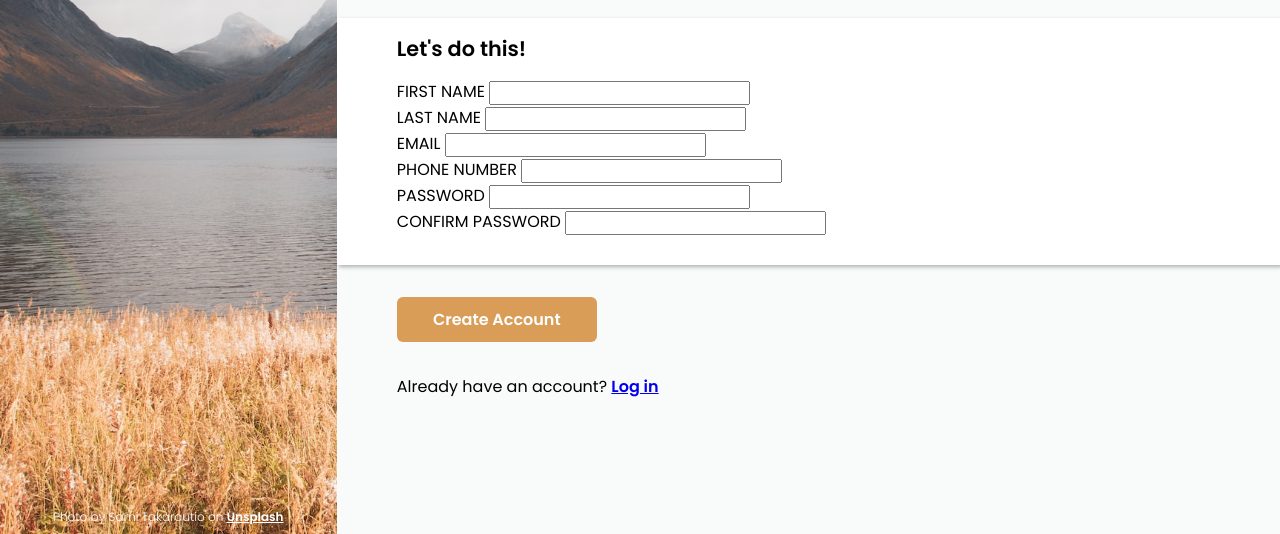
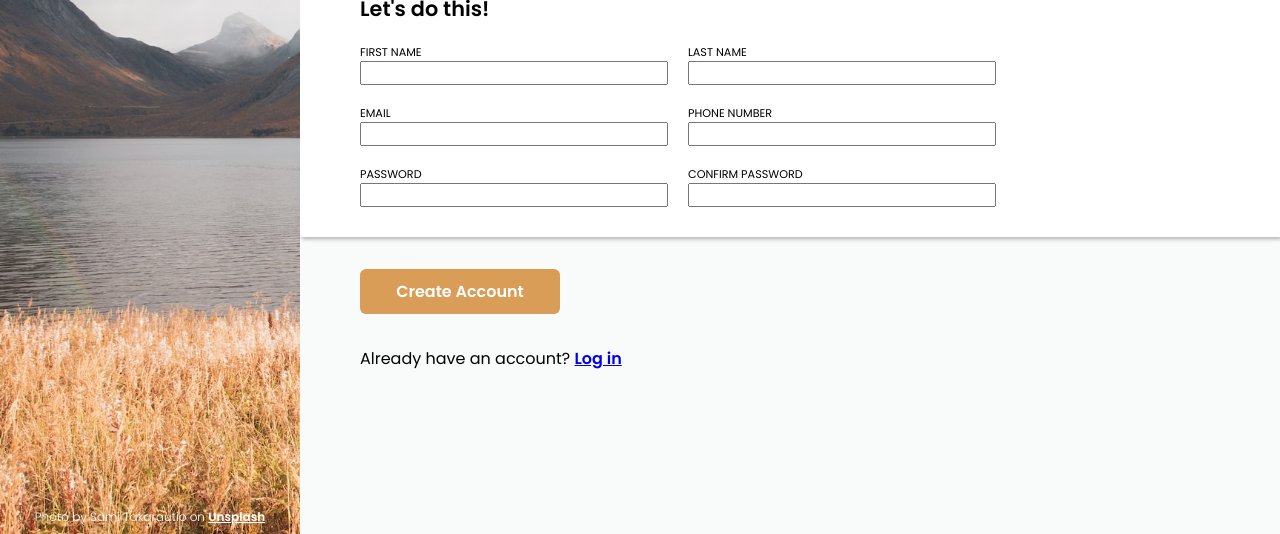
Before and after one commit to bernardo-mcosta/sing-up-form, a plain HTML site: page index.html in a window 1280 px wide. Shown: the part 266-800 px from the top of the page. Drawn offline with Linux system fonts and the light colour scheme.

Commit message:
Create form styling

```diff
--- a/index.html
+++ b/index.html
@@ -35,29 +35,29 @@
         <p>Let's do this!</p>
         <div class="form-row">
           <label for="first-name">FIRST NAME</label>
-          <input type="text" name="first-name" id="first-name">
+          <input required type="text" name="first-name" id="first-name">
         </div>
         <div class="form-row">
           <label for="last-name">LAST NAME</label>
-          <input type="text" name="last-name" id="last-name">
+          <input required type="text" name="last-name" id="last-name">
         </div>
         <div class="form-row">
           <label for="email">EMAIL</label>
-          <input type="email" name="email" id="email">
+          <input required type="email" name="email" id="email">
         </div>
         <div class="form-row">
           <label for="phone">PHONE NUMBER</label>
-          <input type="number" name="phone" id="phone">
+          <input required type="number" name="phone" id="phone" minlength="9">
         </div>
 
         <div class="form-row">
           <label for="password">PASSWORD</label>
-          <input type="password" name="password" id="password">
+          <input required type="password" name="password" id="password">
         </div>
 
         <div class="form-row">
           <label for="confirm-password">CONFIRM PASSWORD</label>
-          <input type="confirm-password" name="confirm-password" id="confirm-password">
+          <input required type="confirm-password" name="confirm-password" id="confirm-password">
         </div>
       </div>
       <button>Create Account</button>
--- a/style.css
+++ b/style.css
@@ -17,10 +17,11 @@ body {
   position: relative;
   width: 40vw;
   min-width: 300px;
-  height: 100vh;
+  height: auto;
   background-image: url(./images/background.jpg);
   background-size: cover;
   color: white;
+  flex: 1;
 }
 
 .left-container-title {
@@ -68,7 +69,7 @@ body {
 }
 
 .right-container .dummy-text {
-  margin: 15vh 20vw 5vh 60px;
+  margin: 10vh 20vw 5vh 60px;
   font-weight: 1000;
   font-size: 18px;
 }
@@ -78,15 +79,34 @@ body {
 }
 
 .right-container .form {
-  padding: 0 60px 30px;
+  display: flex;
+  flex-flow: row wrap;
+  gap: 20px;
+  padding-left: 60px;
+  padding-bottom: 30px;
+  padding-right: 150px;
   background-color: white;
   box-shadow: 2px 2px 4px rgba(0, 0, 0, 0.3);
+}
+
+.right-container .form-row {
+  display: flex;
+  flex-flow: column wrap;
+  width: 40%;
+  min-width: 150px;
+}
+
+.form-row input:focus {
+  outline: none;
+  border: 1px solid green;
+  box-shadow: 0 0 10px #719ece;
 }
 
 .right-container .form p {
   font-size: 1.3rem;
   font-weight: 800;
-  padding: 15px 0;
+  padding-top: 15px;
+  width: 100%;
 }
 
 .right-container .log-in-text {
@@ -110,6 +130,10 @@ body {
   cursor: pointer;
 }
 
+label {
+  font-size: 0.7rem;
+}
+
 a {
   font-weight: 1000;
 }
```
